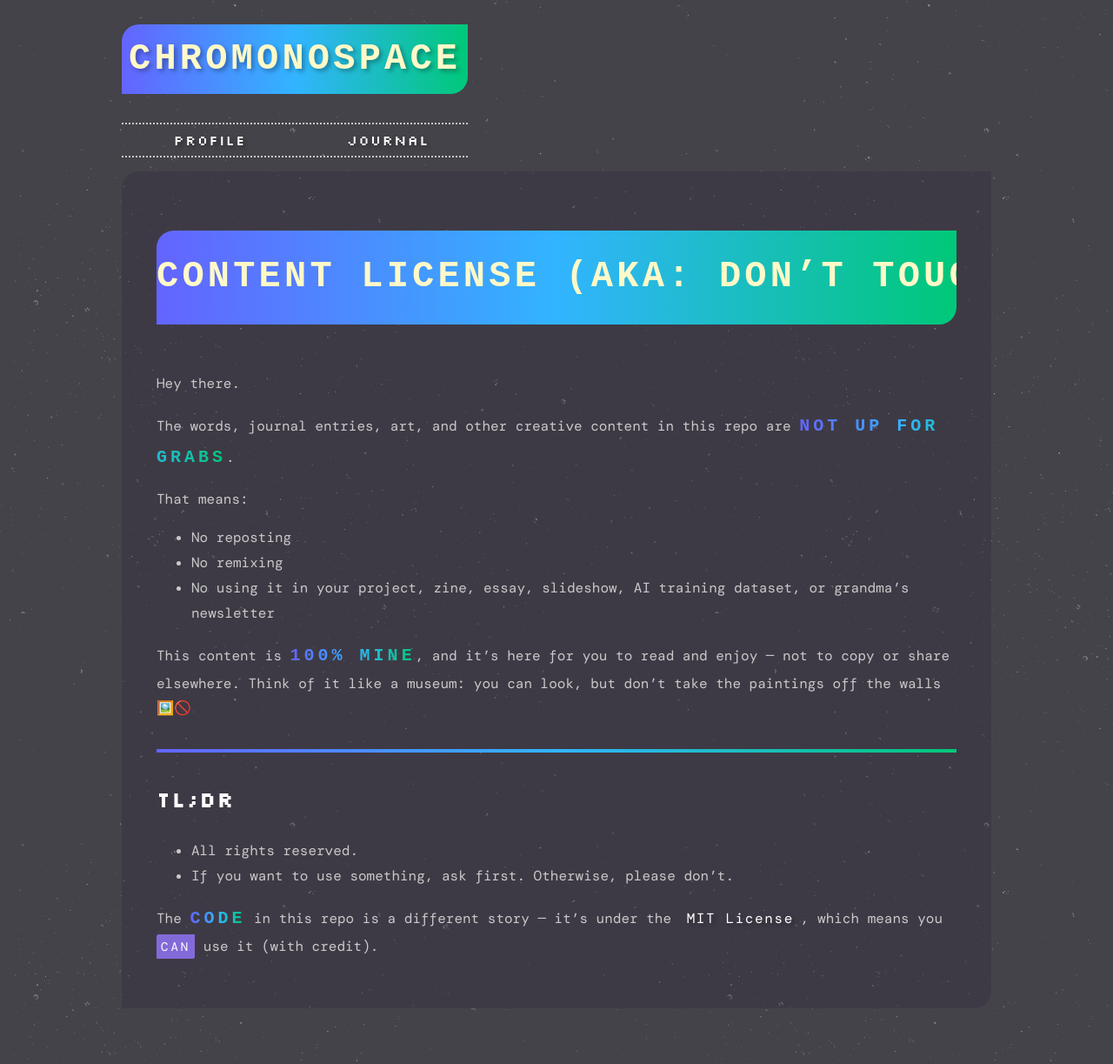
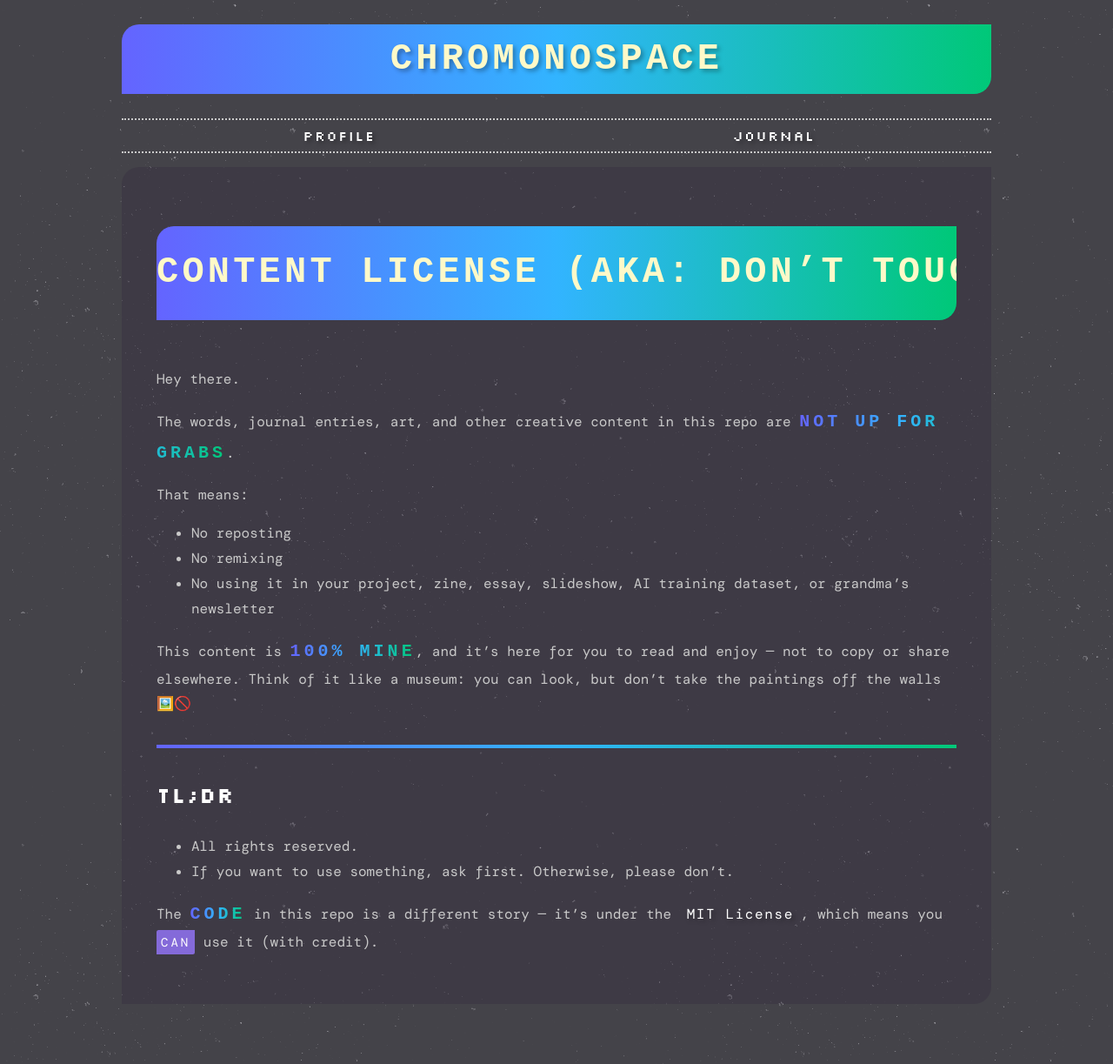
Before and after one commit to iridiumquartz/chromonospace, a Jekyll site: the page built from LICENSE-CONTENT.md, in a window 1280 px wide. Shown: the whole page at 87% size. Built offline with Jekyll 4.4.1, drawn with Linux system fonts in a browser that asks for light colours; some web fonts are replaced; our own code applies the rules of GitHub Pages for plain Markdown files.

Commit message:
Update header.html

```diff
--- a/_includes/header.html
+++ b/_includes/header.html
@@ -1,4 +1,4 @@
-<header class="main-header">
+<header class="site-header">
   <h1><a href="/">chromonospace</a></h1>
   <nav>
     <a href="/profile.html">profile</a>
```
